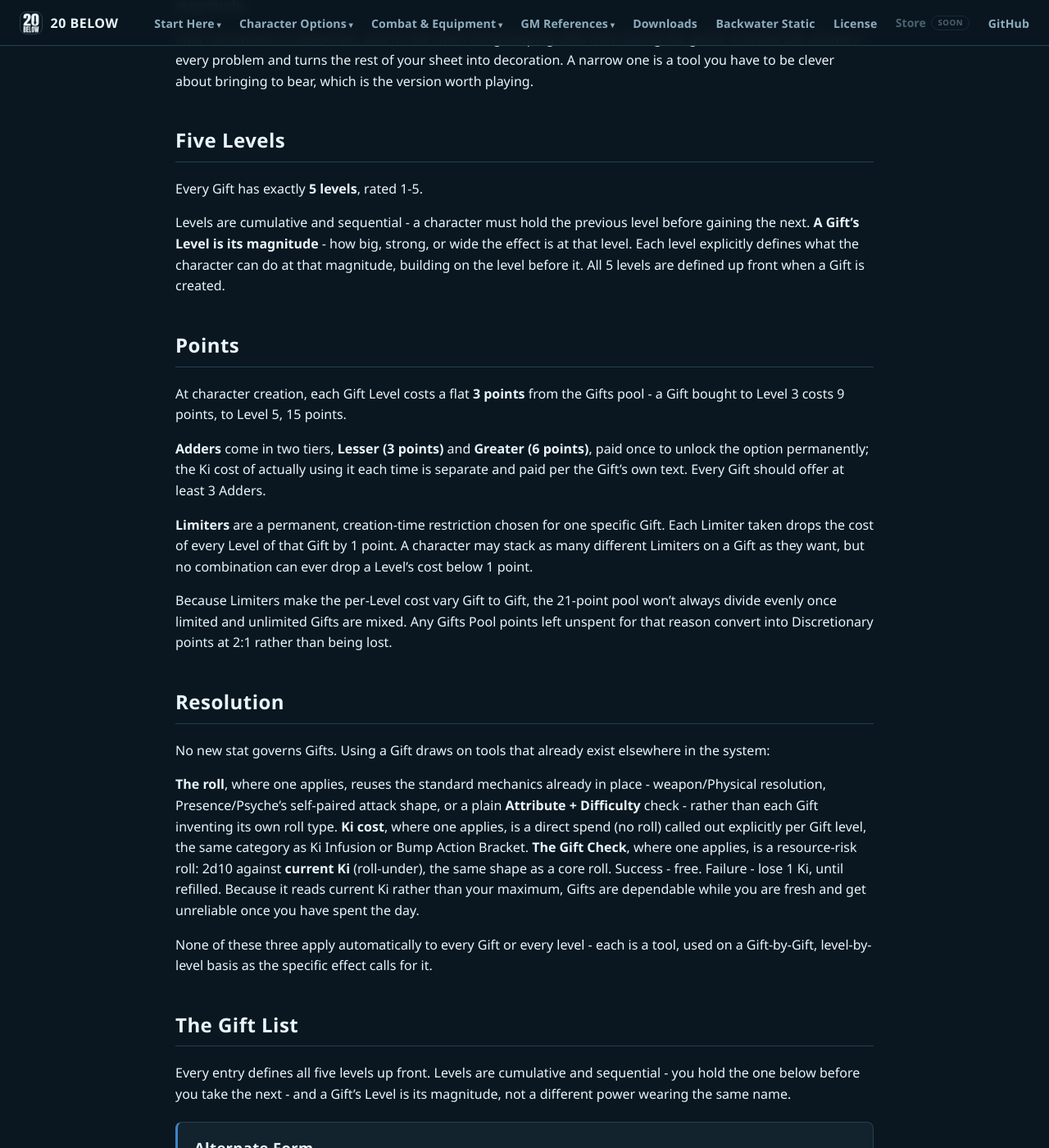
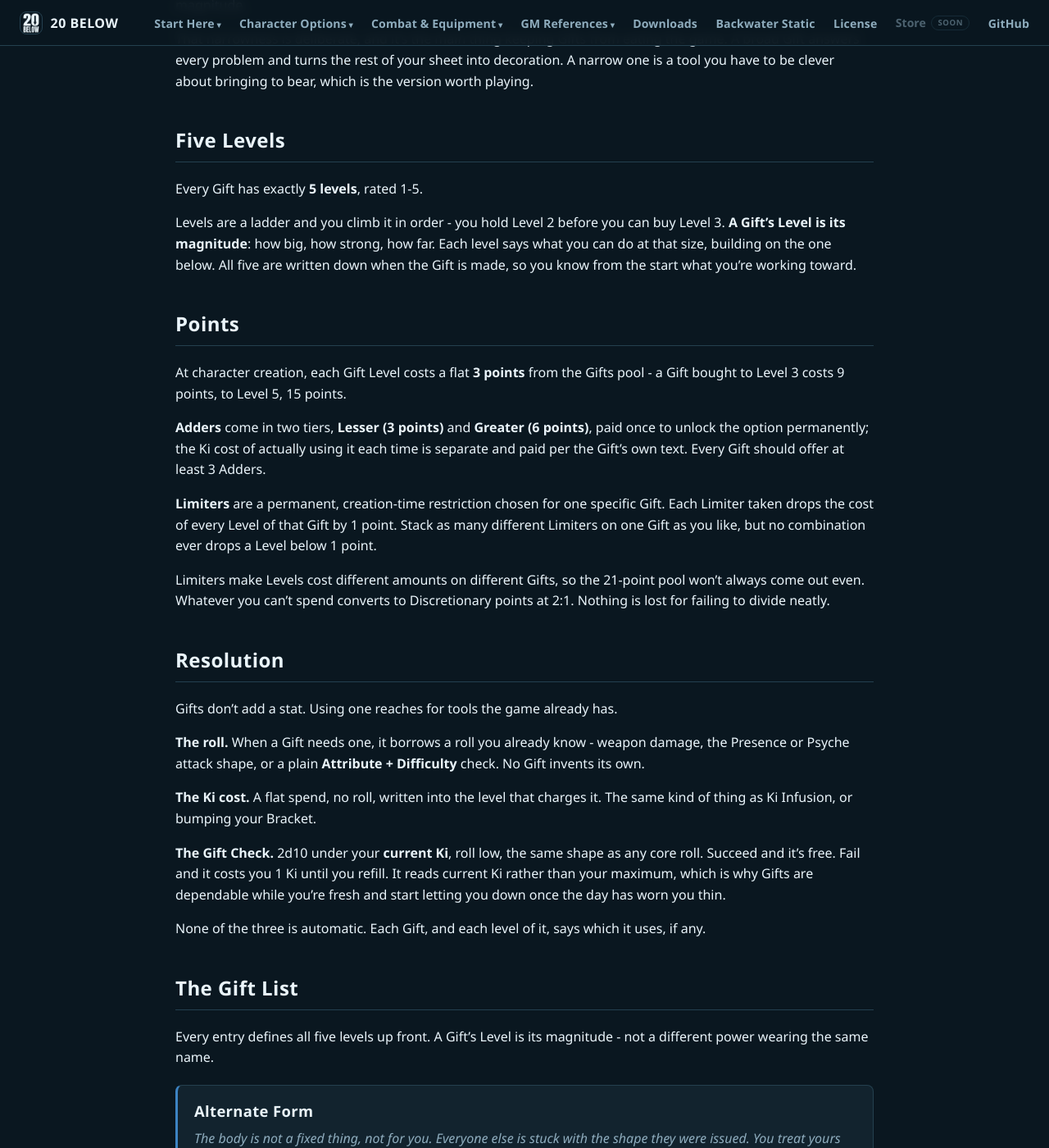
Before and after one commit to feralucce/20_Below, a Jekyll site: the page built from webbook/gifts.md, in a window 1280 px wide and 1400 px high, scrolled down 366 px. Shown: the whole window at 82% size. Built offline with Jekyll 4.4.1, drawn with Linux system fonts in a browser that asks for light colours.

Commit message:
Voice pass on Chapter 8's rules front matter
The Gift entries already read like the rest of the book. The Five Levels,
Points and Resolution sections did not - they talked about "a character"
in a chapter that otherwise says "you", and the Resolution paragraph said
"where one applies" three times in three sentences.

That paragraph is now three bolded leads, the shape the Conditions list
already uses: the roll, the Ki cost, the Gift Check. "A character must
hold the previous level" becomes "you hold Level 2 before you can buy
Level 3". The Limiters and pool paragraphs stop opening with "Because".
The Gift List intro no longer repeats "cumulative and sequential" and "a
Gift's Level is its magnitude" verbatim from twenty lines earlier.

22,890 to 22,851 words - shorter only, which is the check that nothing
duplicated the way splitting Adders and Limiters once did.

Measured against the chapters already passed, Gifts was never the worst
offender: it runs 33.6 "you" per 1k against their 28-52, while Flaws runs
14.8 and carries 5.8 "a character" per 1k against their 0.4-1.1. Flaws is
next.

Co-Authored-By: Claude Opus 5 <noreply@anthropic.com>

```diff
--- a/webbook/gifts.md
+++ b/webbook/gifts.md
@@ -21,7 +21,7 @@ That narrowness is deliberate, and it’s the main thing keeping Gifts from eati
 
 Every Gift has exactly **5 levels**, rated 1-5.
 
-Levels are cumulative and sequential - a character must hold the previous level before gaining the next. **A Gift’s Level is its magnitude** - how big, strong, or wide the effect is at that level. Each level explicitly defines what the character can do at that magnitude, building on the level before it. All 5 levels are defined up front when a Gift is created.
+Levels are a ladder and you climb it in order - you hold Level 2 before you can buy Level 3. **A Gift’s Level is its magnitude**: how big, how strong, how far. Each level says what you can do at that size, building on the one below. All five are written down when the Gift is made, so you know from the start what you’re working toward.
 
 ## Points
 
@@ -29,21 +29,25 @@ At character creation, each Gift Level costs a flat **3 points** from the Gifts
 
 **Adders** come in two tiers, **Lesser (3 points)** and **Greater (6 points)**, paid once to unlock the option permanently; the Ki cost of actually using it each time is separate and paid per the Gift’s own text. Every Gift should offer at least 3 Adders.
 
-**Limiters** are a permanent, creation-time restriction chosen for one specific Gift. Each Limiter taken drops the cost of every Level of that Gift by 1 point. A character may stack as many different Limiters on a Gift as they want, but no combination can ever drop a Level’s cost below 1 point.
-
-Because Limiters make the per-Level cost vary Gift to Gift, the 21-point pool won’t always divide evenly once limited and unlimited Gifts are mixed. Any Gifts Pool points left unspent for that reason convert into Discretionary points at 2:1 rather than being lost.
+**Limiters** are a permanent, creation-time restriction chosen for one specific Gift. Each Limiter taken drops the cost of every Level of that Gift by 1 point. Stack as many different Limiters on one Gift as you like, but no combination ever drops a Level below 1 point.
+
+Limiters make Levels cost different amounts on different Gifts, so the 21-point pool won’t always come out even. Whatever you can’t spend converts to Discretionary points at 2:1. Nothing is lost for failing to divide neatly.
 
 ## Resolution
 
-No new stat governs Gifts. Using a Gift draws on tools that already exist elsewhere in the system:
-
-**The roll**, where one applies, reuses the standard mechanics already in place - weapon/Physical resolution, Presence/Psyche’s self-paired attack shape, or a plain **Attribute + Difficulty** check - rather than each Gift inventing its own roll type. **Ki cost**, where one applies, is a direct spend (no roll) called out explicitly per Gift level, the same category as Ki Infusion or Bump Action Bracket. **The Gift Check**, where one applies, is a resource-risk roll: 2d10 against **current Ki** (roll-under), the same shape as a core roll. Success - free. Failure - lose 1 Ki, until refilled. Because it reads current Ki rather than your maximum, Gifts are dependable while you are fresh and get unreliable once you have spent the day.
-
-None of these three apply automatically to every Gift or every level - each is a tool, used on a Gift-by-Gift, level-by-level basis as the specific effect calls for it.
+Gifts don’t add a stat. Using one reaches for tools the game already has.
+
+**The roll.** When a Gift needs one, it borrows a roll you already know - weapon damage, the Presence or Psyche attack shape, or a plain **Attribute + Difficulty** check. No Gift invents its own.
+
+**The Ki cost.** A flat spend, no roll, written into the level that charges it. The same kind of thing as Ki Infusion, or bumping your Bracket.
+
+**The Gift Check.** 2d10 under your **current Ki**, roll low, the same shape as any core roll. Succeed and it’s free. Fail and it costs you 1 Ki until you refill. It reads current Ki rather than your maximum, which is why Gifts are dependable while you’re fresh and start letting you down once the day has worn you thin.
+
+None of the three is automatic. Each Gift, and each level of it, says which it uses, if any.
 
 ## The Gift List
 
-Every entry defines all five levels up front. Levels are cumulative and sequential - you hold the one below before you take the next - and a Gift’s Level is its magnitude, not a different power wearing the same name.
+Every entry defines all five levels up front. A Gift’s Level is its magnitude - not a different power wearing the same name.
 
 <div class="entry entry-headed" markdown="1">
 
```
